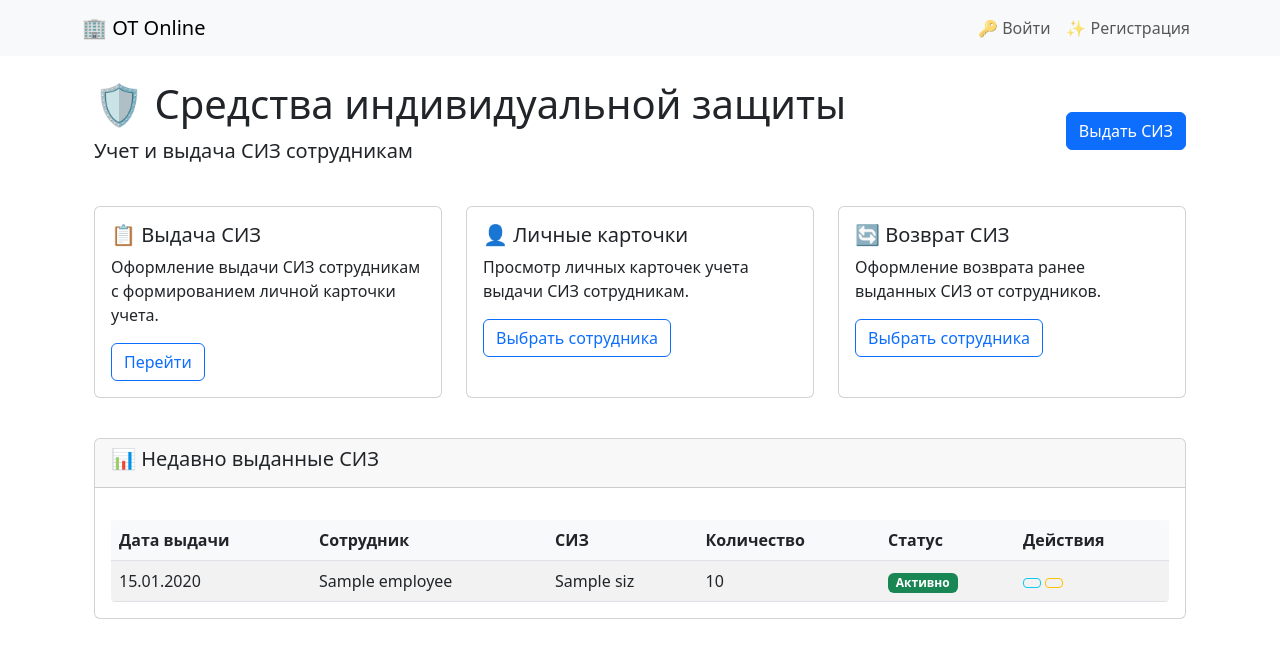
After one commit to minpaint/OT_online, a Django app: template directory/templates/directory/siz/list.html in a window 1280 px wide. The commit adds this page. Shown: the top 658 px of the page. Run offline with Django 5.2, Linux system fonts and the light colour scheme; the template is opened without the code that fills it: most values are stand-ins (such as "Sample title", 1, 10 or a date in 2020); some libraries are stand-ins or nearby versions.

Commit message:
05.03.2025 начал работу карточкой СИЗ.

```diff
--- /dev/null
+++ b/directory/templates/directory/siz/list.html
@@ -0,0 +1,157 @@
+{% extends 'base.html' %}
+{% load static %}
+
+{% block title %}{{ title }}{% endblock %}
+
+{% block content %}
+<div class="container">
+    <div class="row mb-4">
+        <div class="col">
+            <h1>🛡️ Средства индивидуальной защиты</h1>
+            <p class="lead">Учет и выдача СИЗ сотрудникам</p>
+        </div>
+        <div class="col-auto d-flex align-items-center">
+            {% if user.is_staff %}
+            <a href="{% url 'admin:directory_siz_add' %}" class="btn btn-success me-2">
+                <i class="fas fa-plus"></i> Добавить СИЗ
+            </a>
+            {% endif %}
+            <a href="{% url 'directory:siz:siz_issue' %}" class="btn btn-primary">
+                <i class="fas fa-hand-holding"></i> Выдать СИЗ
+            </a>
+        </div>
+    </div>
+
+    <!-- Карточки с основными функциями -->
+    <div class="row mb-4">
+        <div class="col-md-4 mb-3">
+            <div class="card h-100">
+                <div class="card-body">
+                    <h5 class="card-title">📋 Выдача СИЗ</h5>
+                    <p class="card-text">Оформление выдачи СИЗ сотрудникам с формированием личной карточки учета.</p>
+                    <a href="{% url 'directory:siz:siz_issue' %}" class="btn btn-outline-primary">Перейти</a>
+                </div>
+            </div>
+        </div>
+        <div class="col-md-4 mb-3">
+            <div class="card h-100">
+                <div class="card-body">
+                    <h5 class="card-title">👤 Личные карточки</h5>
+                    <p class="card-text">Просмотр личных карточек учета выдачи СИЗ сотрудникам.</p>
+                    <a href="#" class="btn btn-outline-primary" onclick="showEmployeeSelector()">Выбрать сотрудника</a>
+                </div>
+            </div>
+        </div>
+        <div class="col-md-4 mb-3">
+            <div class="card h-100">
+                <div class="card-body">
+                    <h5 class="card-title">🔄 Возврат СИЗ</h5>
+                    <p class="card-text">Оформление возврата ранее выданных СИЗ от сотрудников.</p>
+                    <a href="#" class="btn btn-outline-primary" onclick="showEmployeeSelector()">Выбрать сотрудника</a>
+                </div>
+            </div>
+        </div>
+    </div>
+
+    <!-- Список недавно выданных СИЗ -->
+    <div class="card mb-4">
+        <div class="card-header">
+            <h5>📊 Недавно выданные СИЗ</h5>
+        </div>
+        <div class="card-body">
+            <div class="table-responsive">
+                <table class="table table-striped table-hover">
+                    <thead>
+                        <tr>
+                            <th>Дата выдачи</th>
+                            <th>Сотрудник</th>
+                            <th>СИЗ</th>
+                            <th>Количество</th>
+                            <th>Статус</th>
+                            <th>Действия</th>
+                        </tr>
+                    </thead>
+                    <tbody>
+                        {% for item in recent_issued %}
+                        <tr>
+                            <td>{{ item.issue_date|date:"d.m.Y" }}</td>
+                            <td>{{ item.employee }}</td>
+                            <td>{{ item.siz }}</td>
+                            <td>{{ item.quantity }}</td>
+                            <td>
+                                {% if item.is_returned %}
+                                <span class="badge bg-secondary">Возвращено</span>
+                                {% else %}
+                                <span class="badge bg-success">Активно</span>
+                                {% endif %}
+                            </td>
+                            <td>
+                                <a href="{% url 'directory:siz:siz_personal_card' item.employee.id %}" class="btn btn-sm btn-outline-info">
+                                    <i class="fas fa-id-card"></i>
+                                </a>
+                                {% if not item.is_returned %}
+                                <a href="{% url 'directory:siz:siz_return' item.id %}" class="btn btn-sm btn-outline-warning">
+                                    <i class="fas fa-undo"></i>
+                                </a>
+                                {% endif %}
+                            </td>
+                        </tr>
+                        {% empty %}
+                        <tr>
+                            <td colspan="6" class="text-center">Нет недавно выданных СИЗ</td>
+                        </tr>
+                        {% endfor %}
+                    </tbody>
+                </table>
+            </div>
+        </div>
+    </div>
+</div>
+
+<!-- Модальное окно для выбора сотрудника -->
+<div class="modal fade" id="employeeSelectModal" tabindex="-1" aria-labelledby="employeeSelectModalLabel" aria-hidden="true">
+    <div class="modal-dialog">
+        <div class="modal-content">
+            <div class="modal-header">
+                <h5 class="modal-title" id="employeeSelectModalLabel">Выбор сотрудника</h5>
+                <button type="button" class="btn-close" data-bs-dismiss="modal" aria-label="Close"></button>
+            </div>
+            <div class="modal-body">
+                <form id="employeeSelectForm">
+                    <div class="mb-3">
+                        <label for="employeeSelect" class="form-label">Выберите сотрудника</label>
+                        <select class="form-select" id="employeeSelect" required>
+                            <option value="">Выберите сотрудника...</option>
+                            {% for employee in employees %}
+                            <option value="{{ employee.id }}">{{ employee.full_name_nominative }}</option>
+                            {% endfor %}
+                        </select>
+                    </div>
+                </form>
+            </div>
+            <div class="modal-footer">
+                <button type="button" class="btn btn-secondary" data-bs-dismiss="modal">Отмена</button>
+                <button type="button" class="btn btn-primary" id="goToEmployeeCardBtn">Перейти</button>
+            </div>
+        </div>
+    </div>
+</div>
+{% endblock %}
+
+{% block extra_js %}
+<script>
+// Функция для показа модального окна выбора сотрудника
+function showEmployeeSelector() {
+    const modal = new bootstrap.Modal(document.getElementById('employeeSelectModal'));
+    modal.show();
+}
+
+// Обработчик кнопки перехода к карточке сотрудника
+document.getElementById('goToEmployeeCardBtn').addEventListener('click', function() {
+    const employeeId = document.getElementById('employeeSelect').value;
+    if (employeeId) {
+        window.location.href = "{% url 'directory:siz:siz_personal_card' 0 %}".replace('0', employeeId);
+    }
+});
+</script>
+{% endblock %}
--- a/templates/base.html
+++ b/templates/base.html
@@ -38,6 +38,10 @@
                     </li>
                     <li class="nav-item">
                         <a class="nav-link" href="{% url 'directory:positions:position_list' %}">👔 Должности</a>
+                    </li>
+                    <!-- Добавляем вкладку СИЗ -->
+                    <li class="nav-item">
+                        <a class="nav-link" href="{% url 'directory:siz:siz_list' %}">🛡️ СИЗ</a>
                     </li>
                     {% endif %}
                 </ul>
```
Also changed, not shown: directory/urls.py (+6 -6 lines), directory/views/siz.py (+10 -0 lines), directory/migrations/0014_auto_20250301_1025.py (deleted), directory/migrations/20250305_2128_siz_issued.py (deleted).
